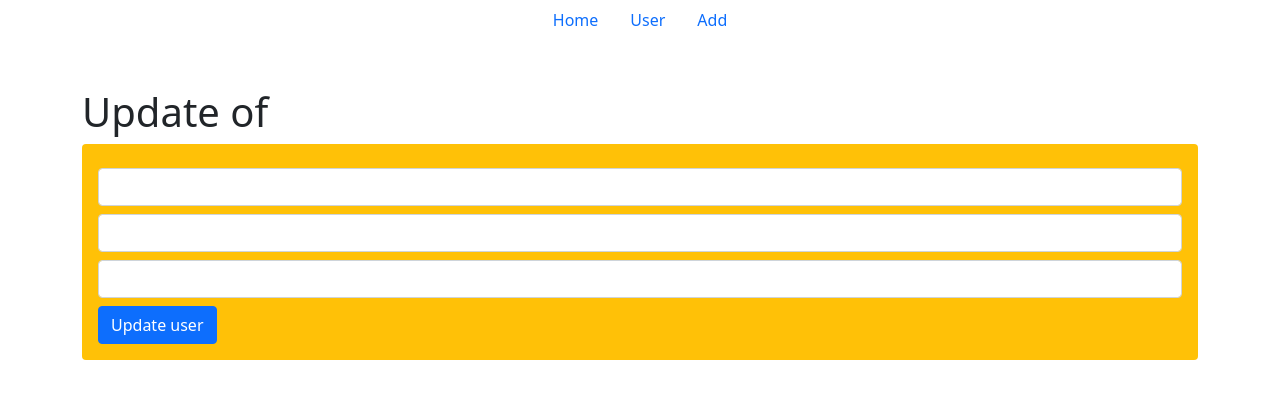
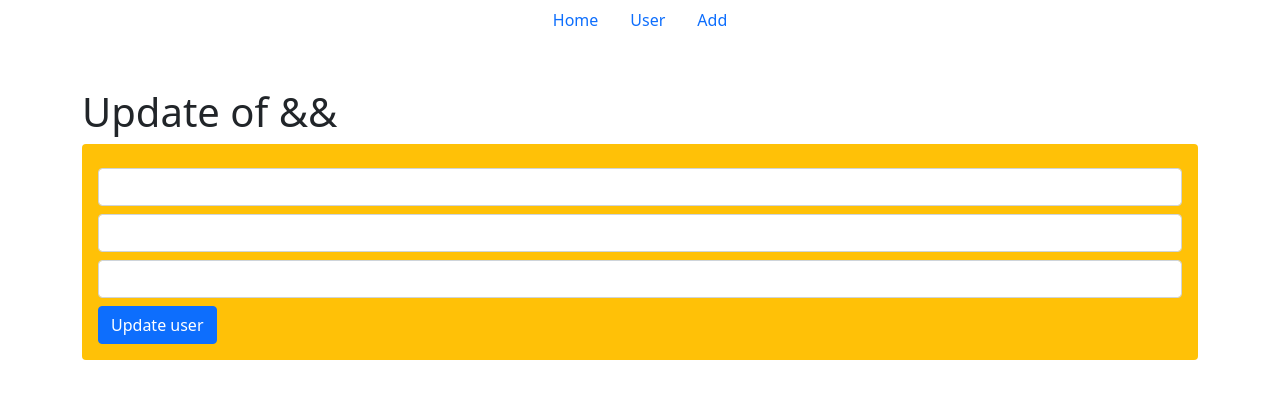
Before and after one commit to 0nahid/users-fullstack, a React (Create React App) app in the folder frontend/: page /users/update/1 in a window 1280 px wide. Shown: the top 398 px of the page. Built offline with nearby package versions, Linux system fonts and the light colour scheme; no server answers.

Commit message:
added delete api

```diff
--- a/frontend/src/Pages/Update.jsx
+++ b/frontend/src/Pages/Update.jsx
@@ -3,7 +3,7 @@ import { useEffect, useState } from "react";
 import { useParams } from "react-router-dom";
 import Swal from "sweetalert2";
 export default function Update() {
-  const [user, setUser] = useState({ name: "", email: "", phone: "" });
+  const [user, setUser] = useState({});
   const { id } = useParams();
   // const [user, setUser] = useState({});
   useEffect(() => {
@@ -11,6 +11,11 @@ export default function Update() {
       setUser(res.data);
     });
   }, [id]);
+  const handleInfoChange = (e) => {
+    // setUser({ ...user, [e.target.name]: e.target.value });
+    console.log(e.target.value);
+
+  };
   const handleUpdateUser = (e) => {
     e.preventDefault();
     axios.put(`http://localhost:5000/users/${id}`, user).then((res) => {
@@ -23,7 +28,9 @@ export default function Update() {
   };
   return (
     <div className="container mt-5">
-      <h1>Update of {user.name}</h1>
+      <h1>
+        Update of {user.name} && {user.email}
+      </h1>
       <div className="bg-warning p-3 rounded ">
         {/* <h1>{user.email}</h1>
         <h1>{user.phone}</h1> */}
@@ -31,6 +38,7 @@ export default function Update() {
           <input
             type="text"
             name=""
+            onChange={handleInfoChange}
             value={user.name || ""}
             className="form-control mt-2"
             id=""
@@ -39,6 +47,7 @@ export default function Update() {
             type="email"
             name=""
             value={user.email || ""}
+            onChange={handleInfoChange}
             className="form-control mt-2"
             id=""
           />
@@ -46,6 +55,7 @@ export default function Update() {
             type="number"
             name=""
             value={user.phone || ""}
+            onChange={handleInfoChange}
             className="form-control mt-2"
             id=""
           />
```
Also changed, not shown: 1 other file (tests, documents, lock files or other folders).
